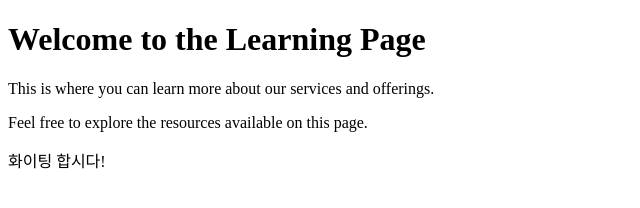
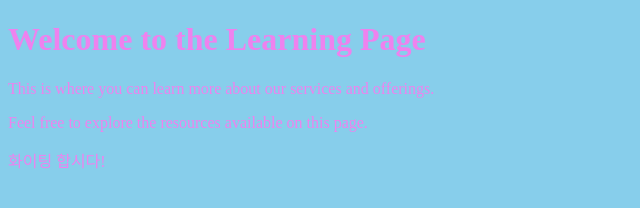
Before and after one commit to jsK1779/homepage2, a plain HTML site: page learn-more.html in a window 1280 px wide. Shown: the whole page, without its empty margins (0-640 px from the left). Drawn offline with Linux system fonts and the light colour scheme.

Commit message:
C4: add style

```diff
--- a/learn-more.html
+++ b/learn-more.html
@@ -3,6 +3,12 @@
 
 <head>
     <title>Learn More</title>
+    <style>
+        body {
+            background-color: skyblue;
+            color: violet;
+        }
+    </style>
 </head>
 
 <body>
```
